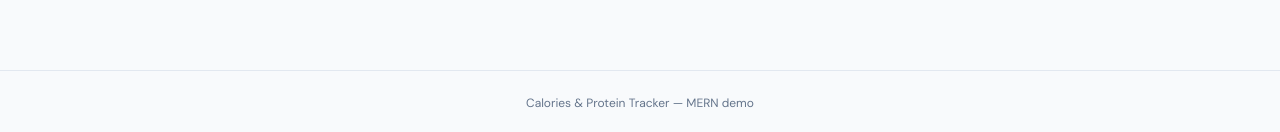
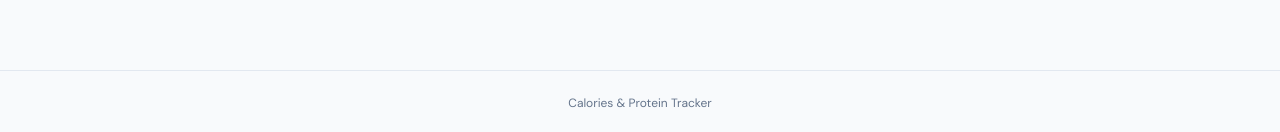
Before and after one commit to Abhisheklokhande8888/calorie-tracker, a React (Vite) app in the folder frontend/: page /login in a window 1280 px wide. Shown: the part 731-863 px from the top of the page. Built offline with nearby package versions, Linux system fonts and the light colour scheme; no server answers.

Commit message:
Remove '— MERN demo' from footer text

```diff
--- a/frontend/src/App.jsx
+++ b/frontend/src/App.jsx
@@ -90,7 +90,7 @@ export default function App() {
         </Routes>
       </main>
       <footer className="border-t border-slate-200 dark:border-slate-800 py-6 text-center text-xs text-slate-500 dark:text-slate-500">
-        Calories & Protein Tracker — MERN demo
+        Calories & Protein Tracker
       </footer>
     </div>
   );
```
